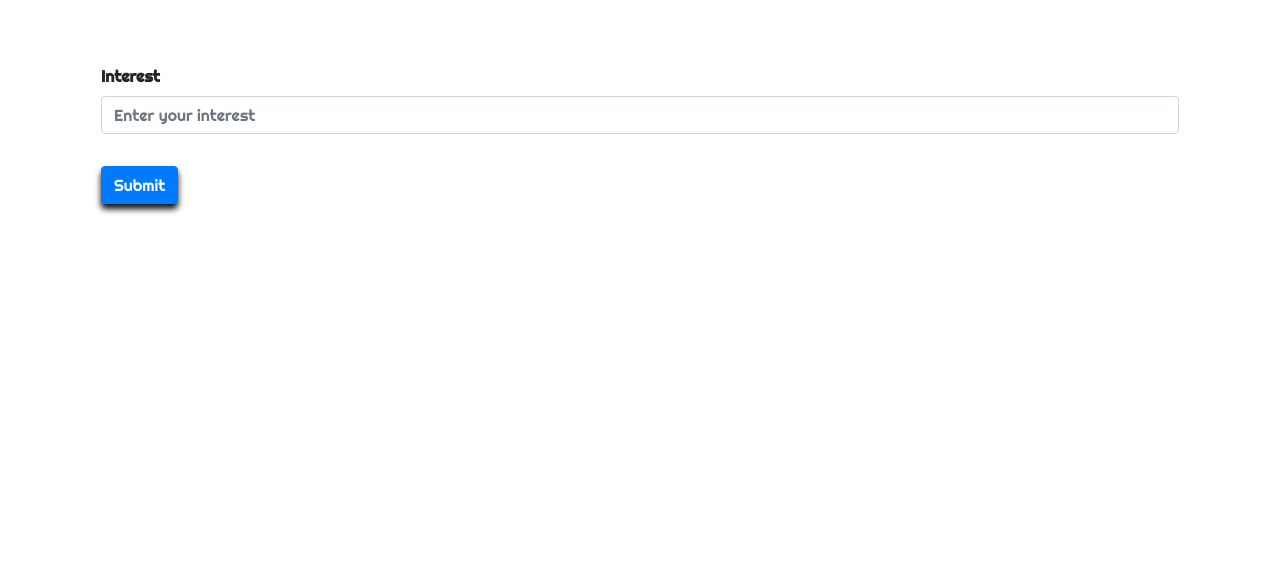
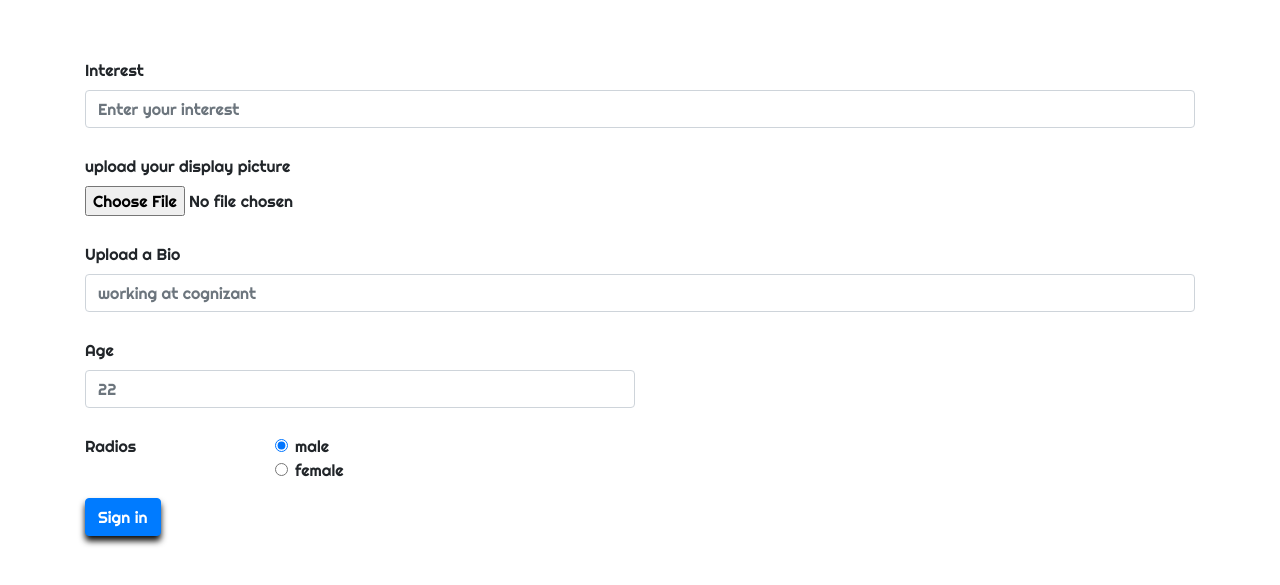
Before and after one commit to requestriya/Meet-U, a Django app: page /interest/ in a window 1280 px wide. Shown: the top 585 px of the page. Run offline with Django 3.2, Linux system fonts and the light colour scheme; a user stored in the database is signed in; some libraries are stand-ins or nearby versions.

Commit message:
pushing after long idk what ive changed

```diff
--- a/home/templates/dating/interest.html
+++ /dev/null
@@ -1,18 +0,0 @@
-{% extends 'dating/base.html' %}
-
-{% block content %}
-<div class="container my-5">
-    <div class="row">
-        <div class="col">
-            <form method="POST" action="">
-                {% csrf_token %}
-                      <div class="form-group m-3">
-                          <label><strong>Interest</strong></label>
-                          <input required name="interest" type="text" placeholder="Enter your interest" class="form-control">
-                        </div>
-                <button type="submit" class="btn btn-primary m-3">Submit</button>
-            </form>
-        </div>
-    </div>
-</div>
-{% endblock content %}
--- /dev/null
+++ b/home/templates/dating/user_data.html
@@ -0,0 +1,60 @@
+{% extends 'dating/base.html' %}
+
+{% block content %}
+<style>
+  .form-group{
+    padding-top: 10px;
+  }
+</style>
+<div class="container my-5">
+    <form action="" method="POST" enctype="multipart/form-data">
+      {% csrf_token %}
+        <div class="form-row">
+            <div class="form-group col-12">
+                <label>Interest</label>
+                <input name="interest" type="text" placeholder="Enter your interest" class="form-control">
+              </div>
+        </div>
+
+        <div class="form-group">
+            <label>upload your display picture</label>
+            <input type="file" class="form-control-file" name="dp">
+        </div>
+
+        <div class="form-group">
+          <label>Upload a Bio</label>
+          <input type="text" class="form-control" id="bio" placeholder="working at cognizant" name="bio">
+        </div>
+        <div class="form-row">
+          <div class="form-group col-md-6">
+            <label>Age</label>
+            <input type="number" class="form-control" id="age" placeholder="22" name="age">
+          </div>
+        </div>
+          <fieldset class="form-group">
+            <div class="row">
+              <legend class="col-form-label col-sm-2 pt-0">Radios</legend>
+              <div class="col-sm-10">
+                <div class="form-check">
+                  <input class="form-check-input" type="radio" name="gender" id="gender" value="male" checked>
+                  <label class="form-check-label" for="gender" required name="gender">
+                    male
+                  </label>
+                </div>
+                <div class="form-check">
+                  <input class="form-check-input" type="radio" name="gender" id="gender" value="female">
+                  <label class="form-check-label" for="gender" required name="gender">
+                    female
+                  </label>
+                </div>
+              </div>
+            </div>
+          </fieldset>
+
+        <button type="submit" class="btn btn-primary">Sign in</button>
+      </form>
+</div>
+
+
+
+{% endblock content %}
--- a/home/views.py
+++ b/home/views.py
@@ -28,16 +28,28 @@ def create_user(request):
             user = form.save()
             login(request, user)
             return HttpResponseRedirect('/interest/')
-    else :
-        signup_form = SignUpForm()
-    return render(request, 'dating/user_sign.html', {'signup_form': signup_form})
+    else:
+        form = SignUpForm()
+    return render(request, 'dating/user_sign.html', {'signup_form': form})
 
 def user_interest(request):
     if request.user.is_authenticated:
         if request.method == 'POST':
-            data = request.POST
-            User_Profile.objects.update(interest= data['interest'])
-        return render(request, 'dating/interest.html')
+            data = request.POST['interest']
+            dp = request.FILES['dp']
+            print(dp)
+            print(data)
+            # User_Profile.objects.update(
+            # user=request.user,
+            # interest= data['interest'],
+            # dp= dp,
+            # bio= data['bio'],
+            # age= data['age'],
+            # gender= data['gender'],
+            # )
+            return HttpResponseRedirect('/dashboard/')
+
+        return render(request, 'dating/user_data.html')
 
 def user_login(request):
     if request.method == "POST":
```
Also changed, not shown: home/models.py (+9 -3 lines), home/templates/dating/dashboard.html (+6 -3 lines), db.sqlite3, home/migrations/0010_auto_20210913_1849.py (added), home/migrations/0011_auto_20210913_2020.py (added), home/migrations/0012_auto_20210913_2032.py (added), static/images/Taylor_Swift_62uFIkI.jpg (added), static/images/Taylor_Swift_tJm9TTY.jpg (added), static/images/default.png (added).
